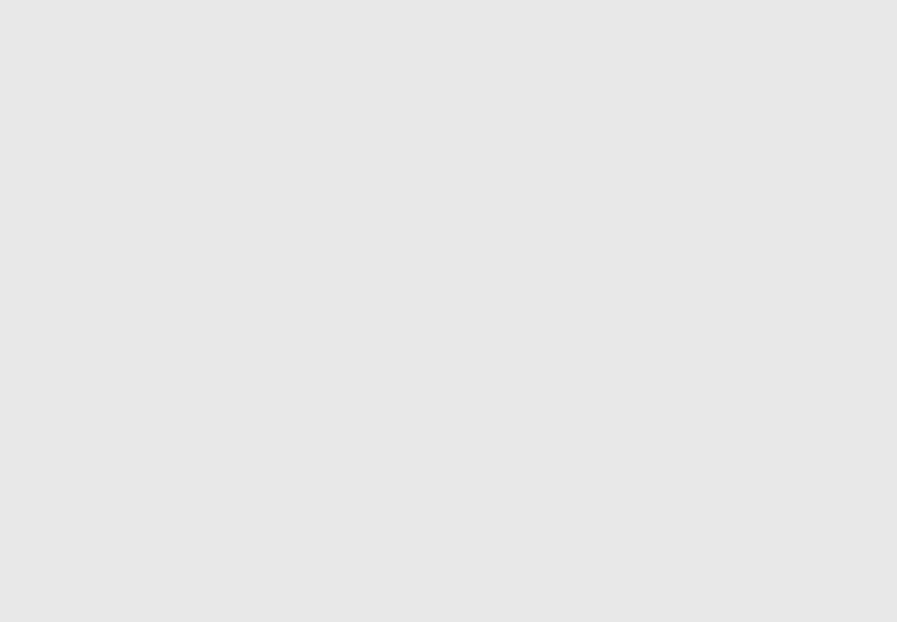
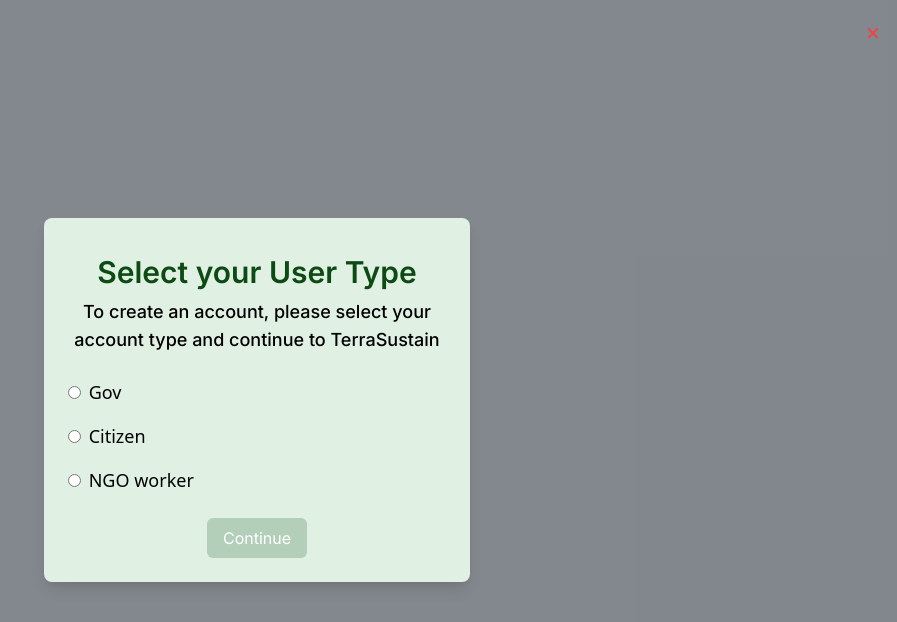
Before and after one commit to gdarlene/terra-sustain, a React (Vite) app in the folder terrasustain/: page /role in a window 1280 px wide. Before the commit this address had no page. Shown: the top 622 px of the page, without its empty margins (383-1280 px from the left). Built offline with nearby package versions, Linux system fonts and the light colour scheme.

Commit message:
modified file

```diff
--- a/terrasustain/src/components/RoleSelectionModel.tsx
+++ b/terrasustain/src/components/RoleSelectionModel.tsx
@@ -1,4 +1,5 @@
 import React, { useState } from "react";
+import { CloseButton } from "@headlessui/react";
 import { useNavigate } from "react-router-dom";
 const RoleSelector:React.FC<{ isOpen:boolean; onClose: () =>void}> =({isOpen, onClose})=>{
     const [selectedRole,setselectedRole] =useState<string | null>(null);
@@ -14,11 +15,18 @@ const RoleSelector:React.FC<{ isOpen:boolean; onClose: () =>void}> =({isOpen, on
 if(!isOpen) return null;
 return(
     <div className="fixed inset-0 flex items-center justify-center bg-gray-800 bg-opacity-50 z-50">
-      <div className="bg-lime-200 rounded-lg shadow-lg p-6 w-80">
-        <h2 className="text-2xl font-bold text-center mb-4">Select your User Type</h2>
-        <p className="text-center mb-6">Please select your account type to continue to TerraSustain</p>
+      <div className="bg-[#eafbece9] rounded-lg shadow-lg p-6 w-1/3">
+        <h2 className="text-3xl font-semibold text-center mb-2 mt-3 text-primary/95">Select your User Type</h2>
+        <p className="text-center text-lg mb-6 font-medium">To create an account, please select your account type and continue to TerraSustain</p>
         <div className="space-y-4">
-          <label className="flex items-center">
+        <CloseButton
+            onClick={onClose}
+            className="absolute top-4 right-4 text-red-500 hover:text-red-700"
+            >
+            <span className="text-2xl">&times;</span>
+        </CloseButton>
+
+          <label className="flex items-center text-lg font-sans font-medium">
             <input
               type="radio"
               name="role"
@@ -29,7 +37,7 @@ return(
             />
             Gov
           </label>
-          <label className="flex items-center">
+          <label className="flex items-center text-lg  font-sans font-medium">
             <input
               type="radio"
               name="role"
@@ -40,7 +48,7 @@ return(
             />
             Citizen
           </label>
-          <label className="flex items-center">
+          <label className="flex items-center text-lg  font-sans font-medium">
             <input
               type="radio"
               name="role"
@@ -52,21 +60,15 @@ return(
             NGO worker
           </label>
         </div>
-        {selectedRole && (
-          <p className="text-center mt-4 font-semibold">Role: {selectedRole.toUpperCase()}</p>
-        )}
         <div className="mt-6 flex justify-center">
           <button
             onClick={handleContinue}
             disabled={!selectedRole}
-            className="bg-green-500 text-white px-4 py-2 rounded-md disabled:bg-gray-400"
+            className="bg-primary/90 text-white px-4 py-2 rounded-md disabled:bg-primary/20"
           >
             Continue
           </button>
         </div>
-        <button onClick={onClose} className="absolute top-2 right-2 text-gray-500">
-          ×
-        </button>
       </div>
     </div>
 );
--- a/terrasustain/src/components/unauthenticated/Details.tsx
+++ b/terrasustain/src/components/unauthenticated/Details.tsx
@@ -107,7 +107,7 @@ const Details: React.FC = () => {
                       </a>
 
                       <a
-                        href="/register"
+                        href="/role"
                         className="py-2 px-4 bg-white hover:bg-white/90 text-primary font-medium rounded-md transition"
                       >
                         Signup
--- a/terrasustain/src/components/unauthenticated/Home.tsx
+++ b/terrasustain/src/components/unauthenticated/Home.tsx
@@ -52,7 +52,7 @@ const Home: React.FC = () => {
           </p>
           <div className="mt-10 flex items-center gap-x-6">
             <a
-              href="/register"
+              href="/role"
               className="rounded-md bg-secondary px-4 py-3 text-sm font-semibold text-[#fbfff5] shadow focus:bg-secondary/90 hover:bg-secondary/70 focus-visible:outline-2 focus-visible:outline-offset-2 focus-visible:outline-secondary"
             >
               Engage with Community
@@ -151,7 +151,7 @@ const Home: React.FC = () => {
           {/* CTA */}
           <div className="mt-12 text-center">
             <a
-              href="/register"
+              href="/role"
               className="inline-flex items-center rounded-full bg-secondary px-8 py-4 text-lg font-semibold text-white shadow-lg hover:bg-secondary/90 transform hover:scale-105 transition-all duration-300"
             >
               <span>Be Part of the Movement</span>
--- a/terrasustain/src/main.tsx
+++ b/terrasustain/src/main.tsx
@@ -9,6 +9,7 @@ import './styles/animations.css';
 // layouts
 import MainLayout from './layouts/MainLayout';
 import AboutPage from './components/unauthenticated/about';
+import RoleSelector from './components/RoleSelectionModel';
 
 createRoot(document.getElementById('root')!).render(
   <React.StrictMode>
@@ -20,6 +21,7 @@ createRoot(document.getElementById('root')!).render(
           <Route path="/about" element={<AboutPage/>}/>
         </Route>
         {/* Standalone routes (no header/details) */}
+        <Route path='/role' element={<RoleSelector isOpen={true} onClose={() => console.log(" selector closed")}/>}/>
         <Route path="/login" element={<LoginPage />} />
         <Route path="/register" element={<SignupPage />} />
       </Routes>
```
